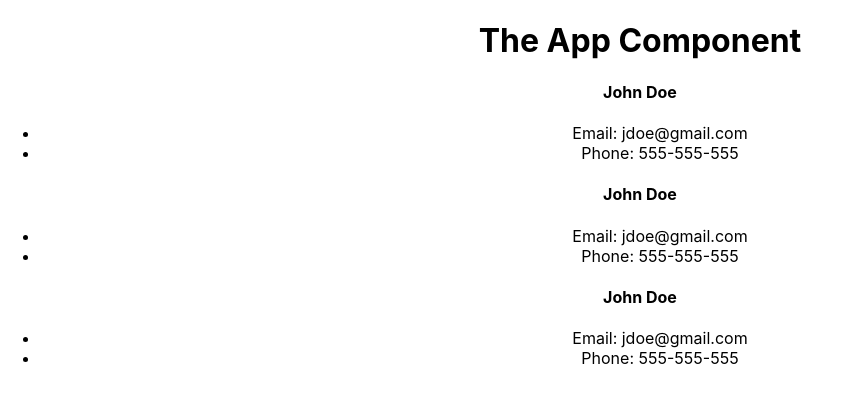
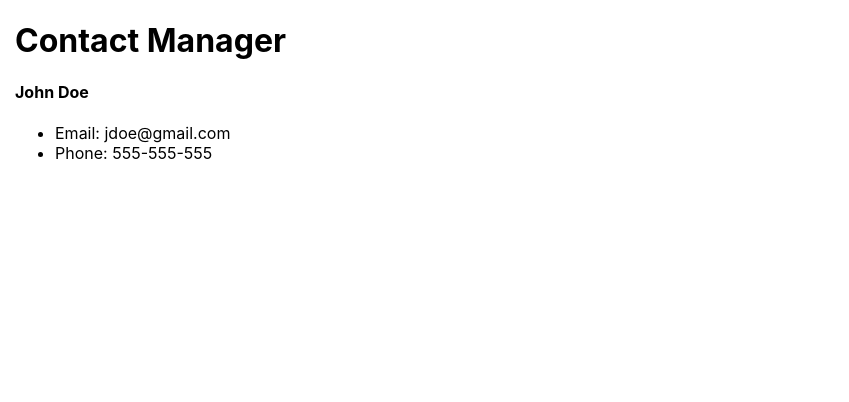
Before and after one commit to kbugaienko/contact-manager, a React (Create React App) app: page / in a window 1280 px wide. Shown: the top 402 px of the page, without its empty margins (0-849 px from the left). Built offline with nearby package versions, Linux system fonts and the light colour scheme.

Commit message:
Add functional component - Header

```diff
--- a/src/App.css
+++ b/src/App.css
@@ -1,11 +1,11 @@
 .App {
-  text-align: center;
+  margin: 15px;
 }
 
-.App-logo {
+/* .App-logo {
   height: 40vmin;
   pointer-events: none;
-}
+} */
 
 @media (prefers-reduced-motion: no-preference) {
   .App-logo {
--- a/src/App.js
+++ b/src/App.js
@@ -1,5 +1,6 @@
 import React, {Component} from 'react';
 import Contact from './components/Contact';
+import Header from './components/Header';
 
 import './App.css';
 
@@ -8,9 +9,7 @@
   render(){
     return (
       <div className="App">
-        <h1>The App Component</h1>
-        <Contact />
-        <Contact />
+        <Header />
         <Contact />
       </div>
     );
--- /dev/null
+++ b/src/components/Header.js
@@ -0,0 +1,11 @@
+import React from 'react'
+
+function Header() {
+    return (
+        <div>
+            <h1>Contact Manager</h1>
+        </div>
+    )
+}
+
+export default Header;
```
